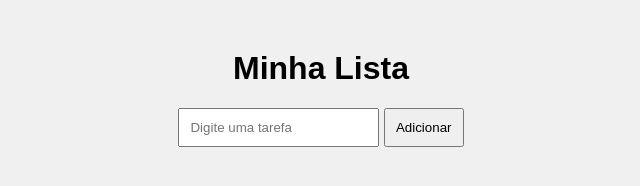
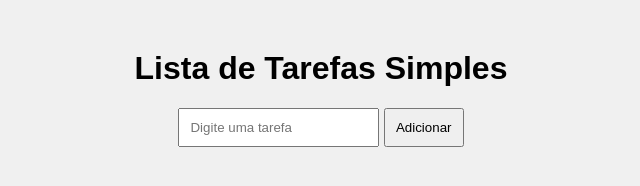
Before and after one commit to Medeiros281213/Tabalho-dvops, a plain HTML site: page index.html in a window 1280 px wide. Shown: the whole page, without its empty margins (319-959 px from the left). Drawn offline with Linux system fonts and the light colour scheme.

Commit message:
Ajusta título HTML

```diff
--- a/index.html
+++ b/index.html
@@ -7,7 +7,7 @@
 </head>
 <body>
 
-  <h1>Minha Lista</h1>
+  <h1>Lista de Tarefas Simples</h1>
 
   <input type="text" id="tarefa" placeholder="Digite uma tarefa">
   <button onclick="adicionar()">Adicionar</button>
```
